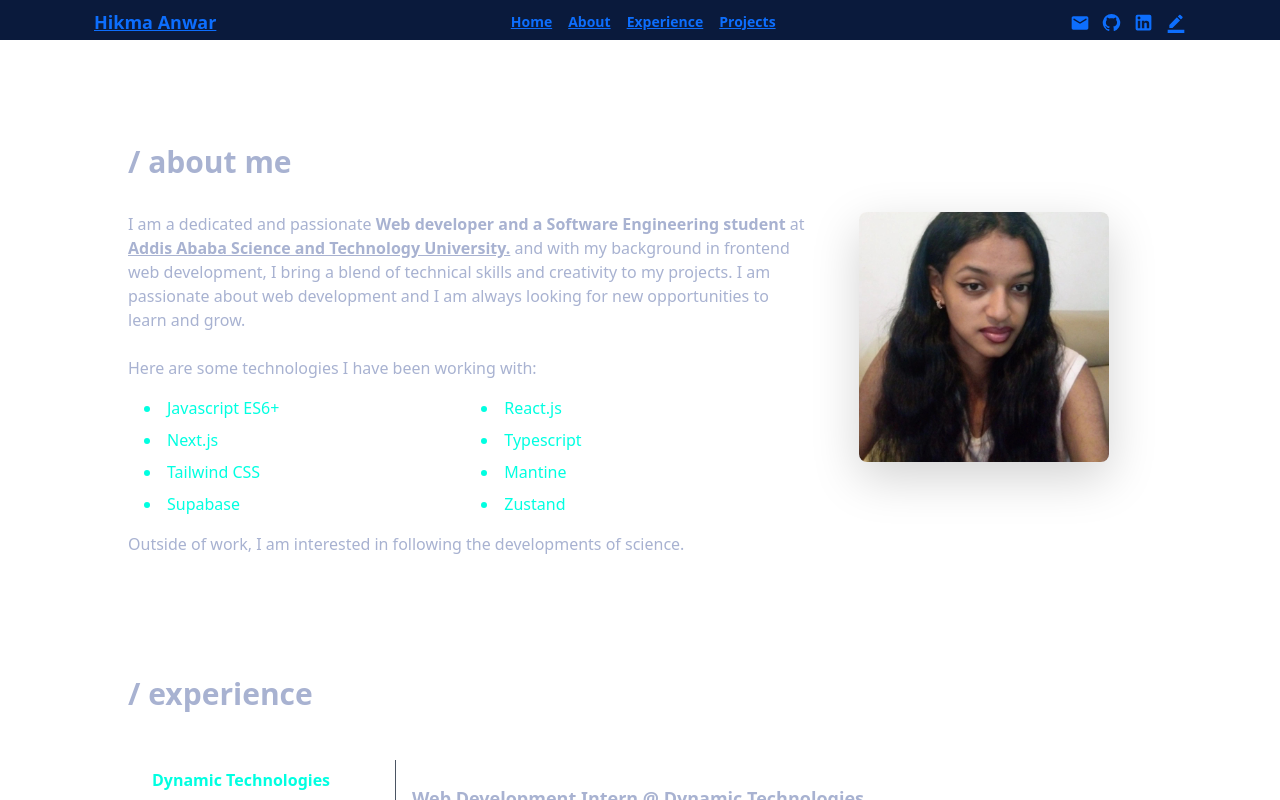
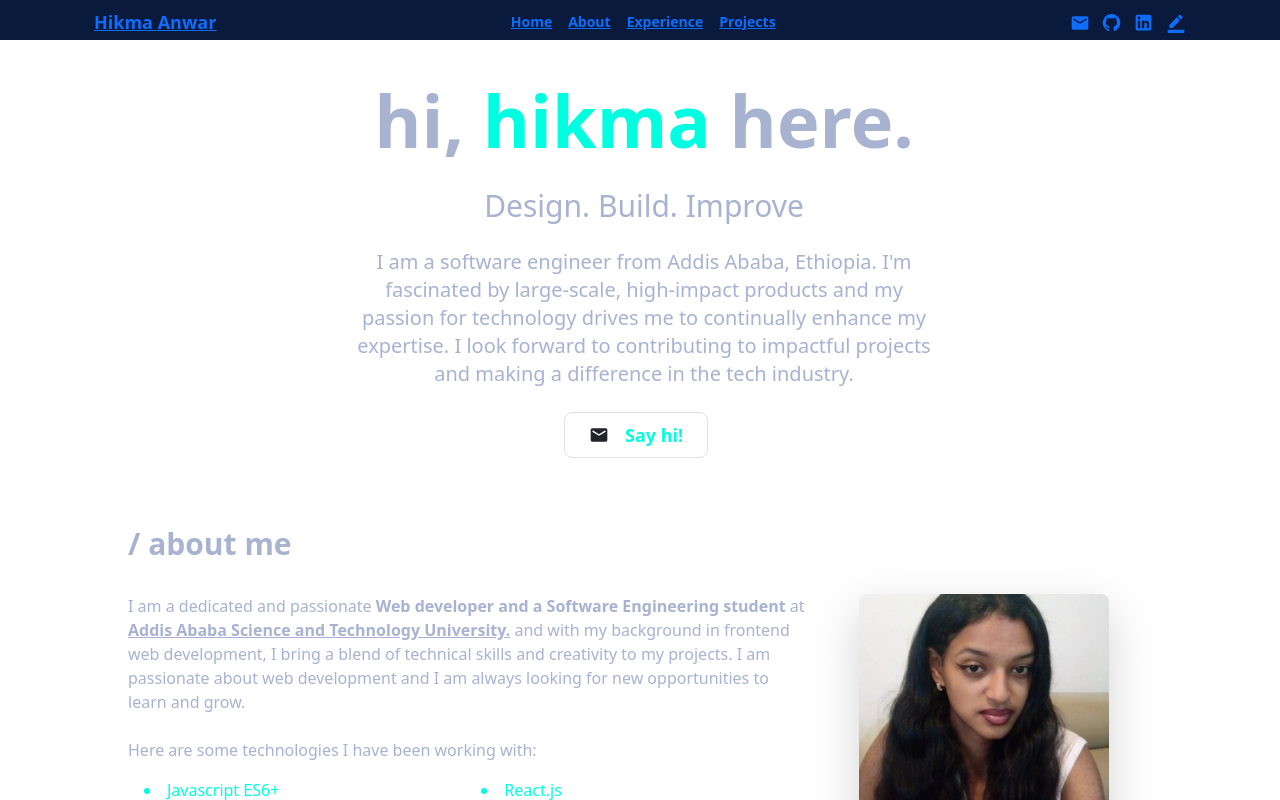
Before and after one commit to HikmaAnwar/hikma-s-portfolio, a Next.js app: page / in a window 1280 px wide. Shown: the top 800 px of the page. Built offline with nearby package versions, Linux system fonts and the light colour scheme.

Commit message:
refactor: uncomment and reintroduce Intro component in Home layout

```diff
--- a/src/app/page.js
+++ b/src/app/page.js
@@ -1,7 +1,7 @@
 "use client";
 
 import NavBar from "../components/NavBar";
-// import Intro from "../components/Intro";
+import Intro from "../components/Intro";
 import About from "../components/About";
 import Experience from "../components/Experience";
 import Projects from "../components/Projects";
@@ -14,14 +14,12 @@ export default function Home() {
       <NavBar />
 
       <div className="flex flex-col items-center space-y-2 w-full max-w-screen-lg">
+        <Intro />
         <About />
         <Experience />
         <Projects />
         <Credits />
       </div>
-      {/*
-      <Intro />
-       */}
     </div>
   );
 }
```
